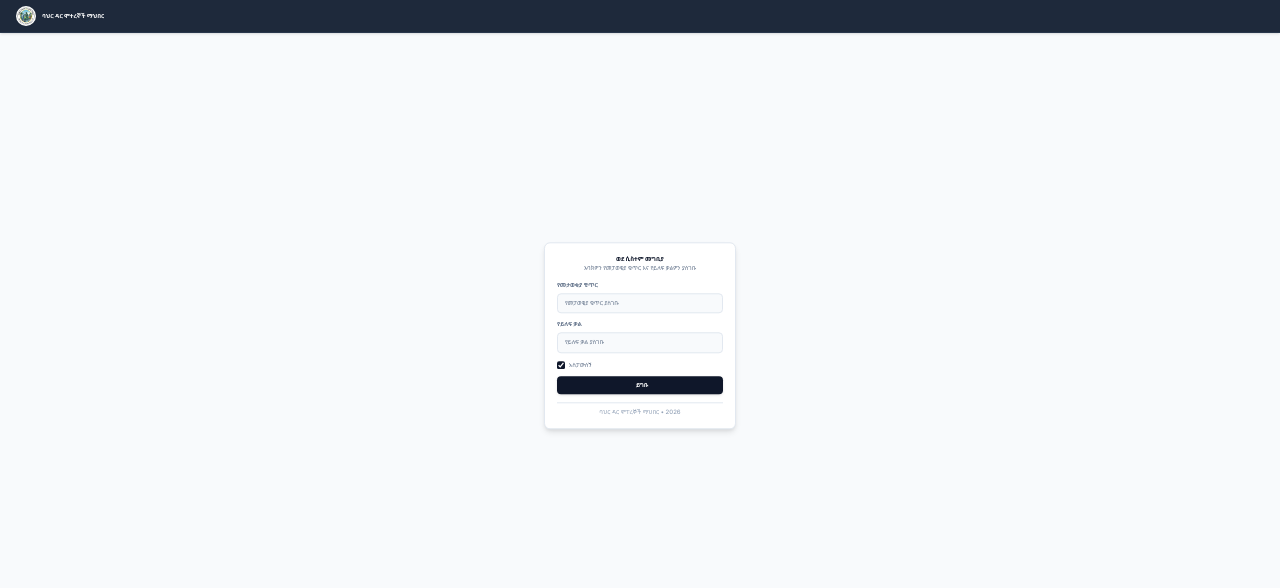
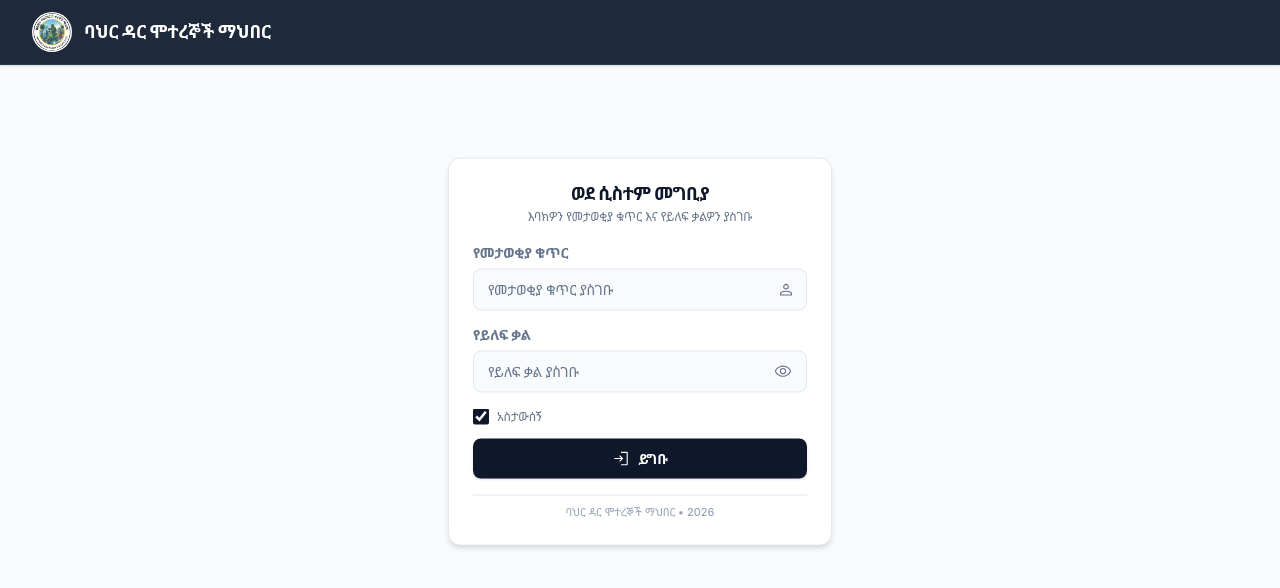
Before and after one commit to hardhustlekd-max/bmarail, a React (Vite) app: page / in a window 1280 px wide. Shown: the top 588 px of the page. Built offline with nearby package versions, Linux system fonts and the light colour scheme; no server answers; a web font is replaced by a local one.

Commit message:
style: remove font-size reduction for Amharic
Remove the restrictive 0.5em font-size override for Amharic text to improve readability and consistency with other language styles.

```diff
--- a/src/index.css
+++ b/src/index.css
@@ -293,7 +293,6 @@ body.lang-am,
 .amharic,
 [data-lang="am"] {
   font-family: 'Abyssinica SIL', 'Inter', 'Noto Sans Ethiopic', -apple-system, BlinkMacSystemFont, 'Segoe UI', Roboto, sans-serif;
-  font-size: 0.5em; /* Strategy A: Drastically reduced scale for Amharic */
 }
 
 /* Inside Amharic mode, buttons and inputs use the Amharic font stack */
```
